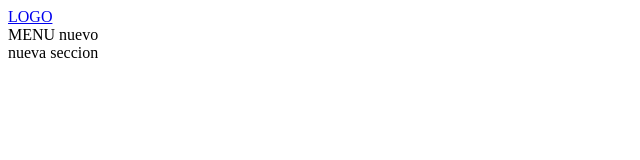
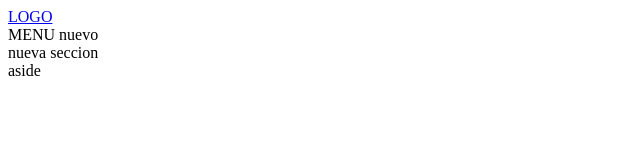
Before and after one commit to DiMxZ/SegundoRepositorio, a plain HTML site: page css/index.html in a window 1280 px wide. Shown: the full height of the page, 0-640 px from the left. Drawn offline with Linux system fonts and the light colour scheme.

Commit message:
nuevo aside

```diff
--- a/css/index.html
+++ b/css/index.html
@@ -13,5 +13,8 @@
     <section>
         nueva seccion
     </section>
+    <aside>
+        aside
+    </aside>
 </body>
 </html>
```
